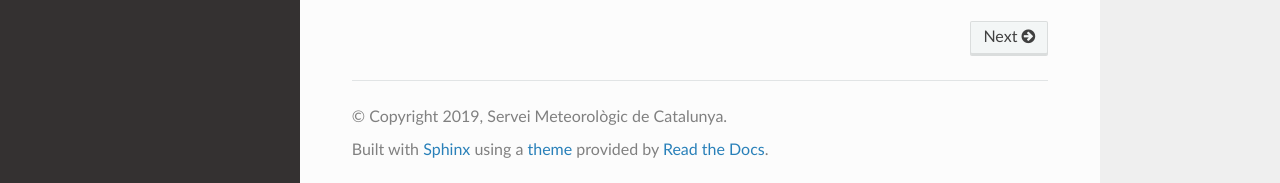
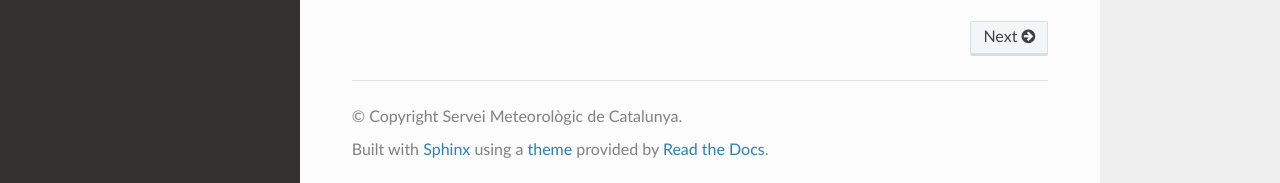
Before and after one commit to meteocat/pypros, a Sphinx documentation site: the page built from docs/source/index.rst, in a window 1280 px wide and 1229 px high. Shown: the part 1043-1226 px from the top of the window. Built offline with Sphinx 7.4.7 and the Read the Docs theme 2.0.0, drawn with Linux system fonts in a browser that asks for light colours; some of the changed lines change nothing that is shown.

Commit message:
Updates requirements.txt

```diff
--- a/docs/source/conf.py
+++ b/docs/source/conf.py
@@ -12,23 +12,21 @@
 # add these directories to sys.path here. If the directory is relative to the
 # documentation root, use os.path.abspath to make it absolute, like shown here.
 #
-import os
-import sys
-import datetime
-
-sys.path.insert(0, os.path.abspath('../../'))
+# import os
+# import sys
+# sys.path.insert(0, os.path.abspath('.'))
 
 
 # -- Project information -----------------------------------------------------
-now = datetime.datetime.now()
+
 project = 'pyPROS'
-copyright = str(now.year)+', Servei Meteorològic de Catalunya'
+copyright = 'Servei Meteorològic de Catalunya'
 author = 'Servei Meteorològic de Catalunya'
 
 # The short X.Y version
 version = ''
 # The full version, including alpha/beta/rc tags
-release = '0.0.1'
+release = ''
 
 
 # -- General configuration ---------------------------------------------------
--- a/requirements.txt
+++ b/requirements.txt
@@ -1,5 +1,4 @@
 alabaster==0.7.12
-anaconda-client==1.7.2
 asn1crypto==0.24.0
 astroid==2.0.4
 attrs==19.1.0
```
